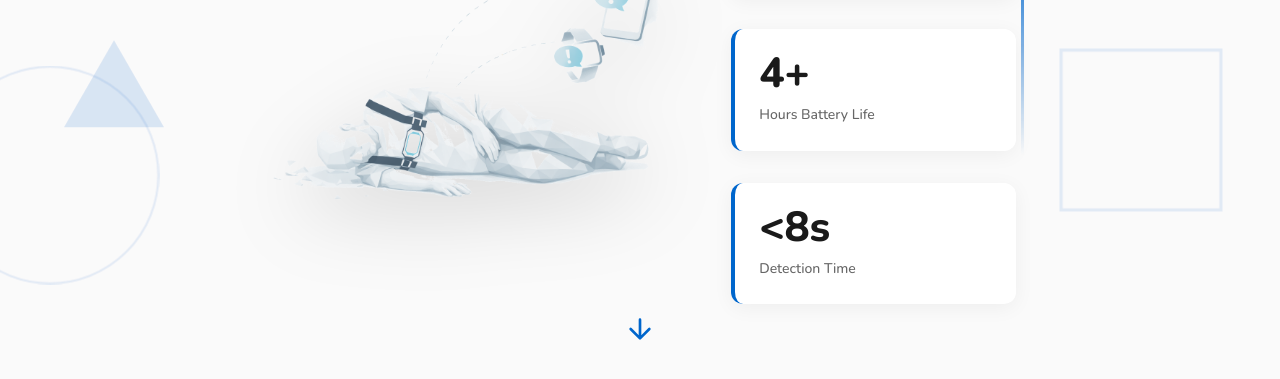
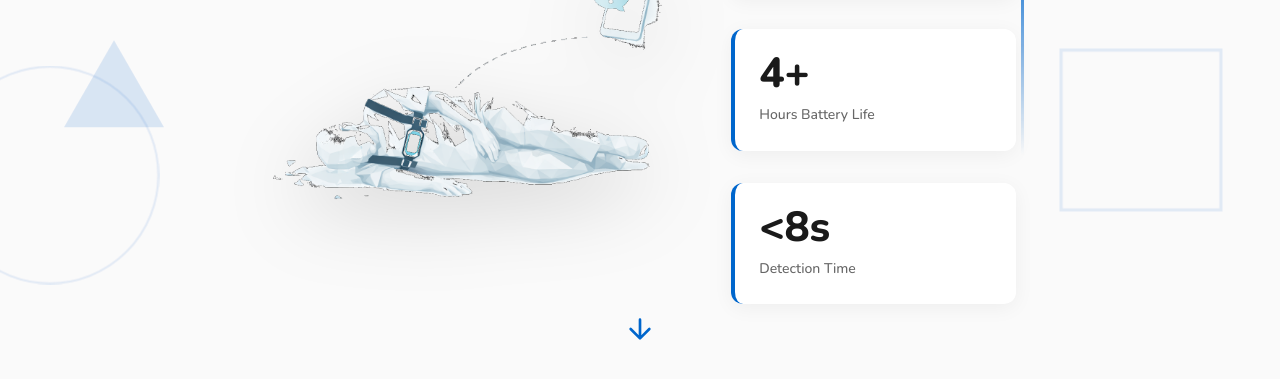
Before and after one commit to ivanursul/opora-landing-page, a plain HTML site: page index.html in a window 1280 px wide. Shown: the part 715-1094 px from the top of the page. Drawn offline with nearby package versions, Linux system fonts and the light colour scheme.

Commit message:
Switch to main-image-2 with transparent background
Co-Authored-By: Claude Opus 4.5 <noreply@anthropic.com>

```diff
--- a/index.html
+++ b/index.html
@@ -727,7 +727,7 @@
 
                 <div class="hero-grid">
                     <div class="hero-image">
-                        <img src="images/main-image.png" alt="OPORA fall detection device detecting a fall and sending notification">
+                        <img src="images/main-image-2.png" alt="OPORA fall detection device detecting a fall and sending notification">
                     </div>
                     <div class="hero-stats">
                         <div class="hero-stat">
```
Also changed, not shown: images/main-image-2.png (added), main-image-2.png (added).
